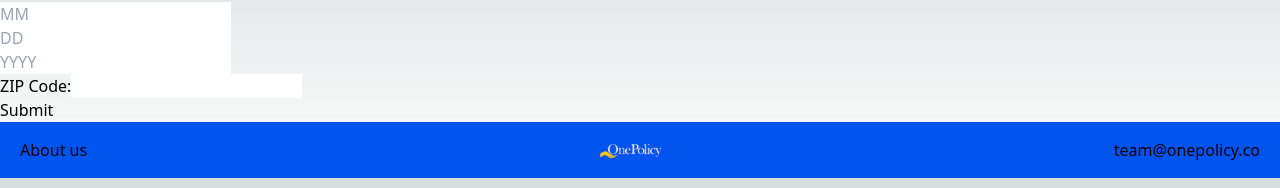
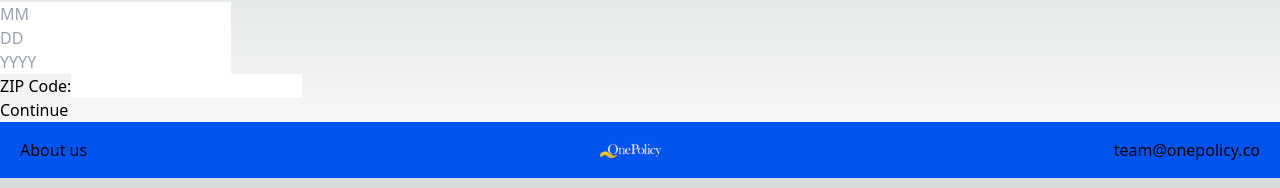
Before and after one commit to sujkovic/one-policy, a Next.js app in the folder nextjs-website/: page /life in a window 1280 px wide. Shown: the part 110-298 px from the top of the page. Built offline with nearby package versions, Linux system fonts and the light colour scheme.

Commit message:
fixing json values obj for form

```diff
--- a/nextjs-website/src/app/life/more-details/page.tsx
+++ b/nextjs-website/src/app/life/more-details/page.tsx
@@ -1,3 +1,5 @@
-export default function moreDetailsPage() {
+import type { Values } from '../page';
+
+export default function moreDetailsPage({values}: {values: Values}) {
 
 }
--- a/nextjs-website/src/app/life/page.tsx
+++ b/nextjs-website/src/app/life/page.tsx
@@ -2,17 +2,32 @@
 import React from 'react';
 import { Formik, Form, Field } from 'formik';
 
-interface Values {
+export interface Values {
   gender: string;
-  dobMonth: string;
-  dobDay: string;
-  dobYear: string;
+  age: number;
   zipCode: string;
+  term_len: number;
+  face_amt: number;
+  tobacco: string;
+};
+
+interface InitialValues {
+  gender: string,
+  dobMonth: string,
+  dobDay: string,
+  dobYear: string,
+  zipCode: string,
+}
+
+// dateString format = "YYYY-MM-DD"
+function getAge(dateString: string) {
+  var birthday = +new Date(dateString);
+  return ~~((Date.now() - birthday) / (31557600000));
 }
 
 const LifeForm: React.FC = () => {
   return (
-    <Formik<Values>
+    <Formik<InitialValues>
       initialValues={{
         gender: '',
         dobMonth: '',
@@ -22,7 +37,16 @@ const LifeForm: React.FC = () => {
       }}
       onSubmit={(values, actions) => {
         console.log(values);
+        const valuesSoFar: Values = {
+          gender: values.gender,
+          age: getAge(values.dobYear + "-" + values.dobMonth + "-" + values.dobDay),
+          zipCode: values.zipCode,
+          term_len: 0,
+          face_amt: 0,
+          tobacco: ''
+        }
         actions.setSubmitting(false);
+        console.log(valuesSoFar);
       }}
     >
       {({ isSubmitting }) => (
@@ -76,7 +100,7 @@ const LifeForm: React.FC = () => {
           )}
         </Field>
         <button type="submit" disabled={isSubmitting}>
-          Submit
+          Continue
         </button>
       </Form>
     )}
```
